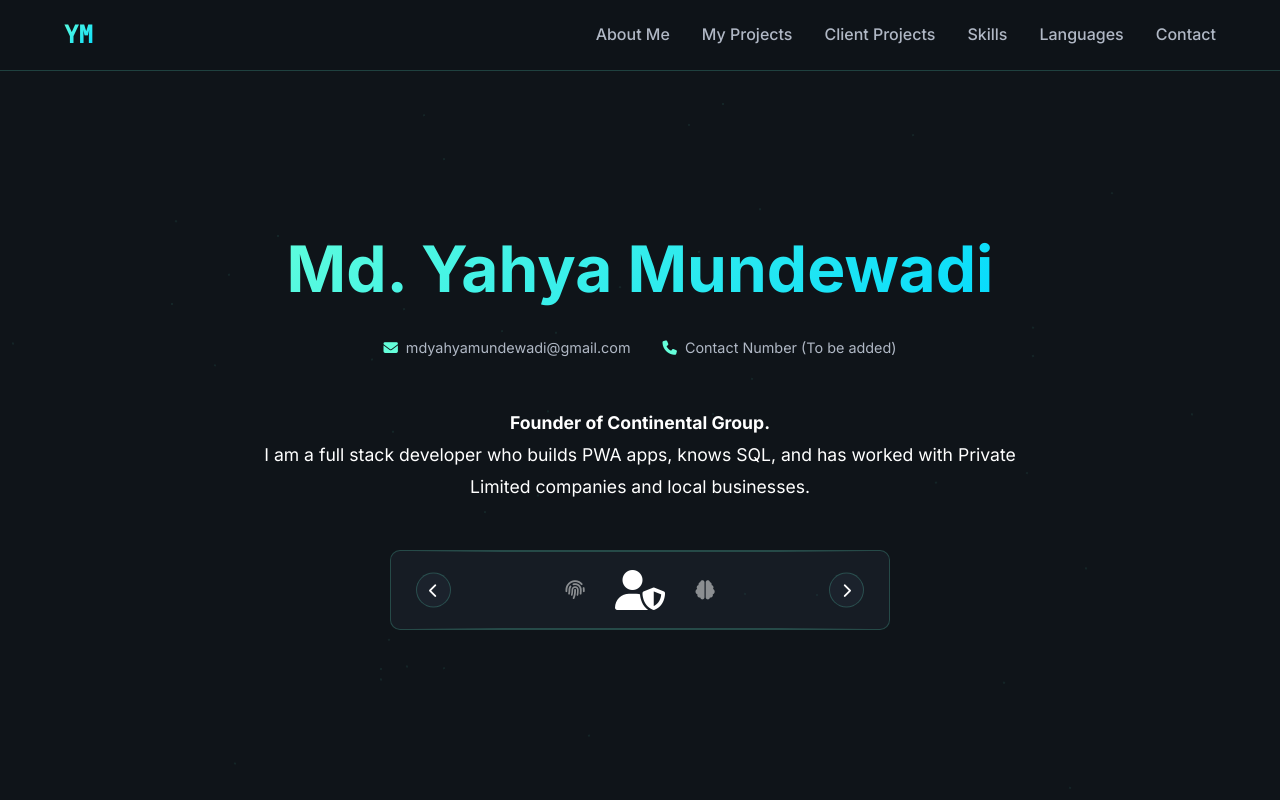
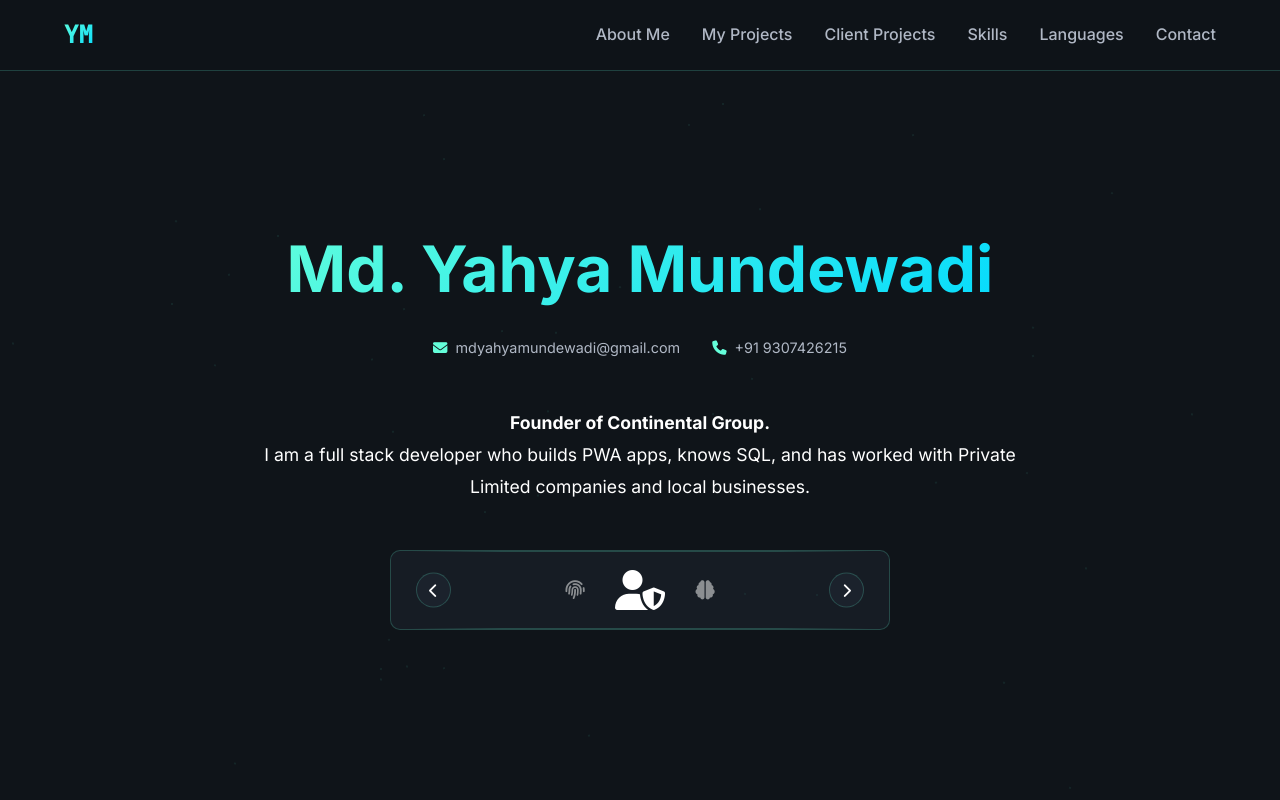
Before and after one commit to mdyahhya/mdyahya, a plain HTML site: page index.html in a window 1280 px wide. Shown: the top 800 px of the page. Drawn offline with nearby package versions, Linux system fonts and the light colour scheme.

Commit message:
Update index.html

```diff
--- a/index.html
+++ b/index.html
@@ -828,7 +828,7 @@
                     </div>
                     <div class="contact-item">
                         <i class="fas fa-phone"></i>
-                        <span>Contact Number (To be added)</span>
+                        <span>+91 9307426215</span>
                     </div>
                 </div>
                 <div class="intro">
```
